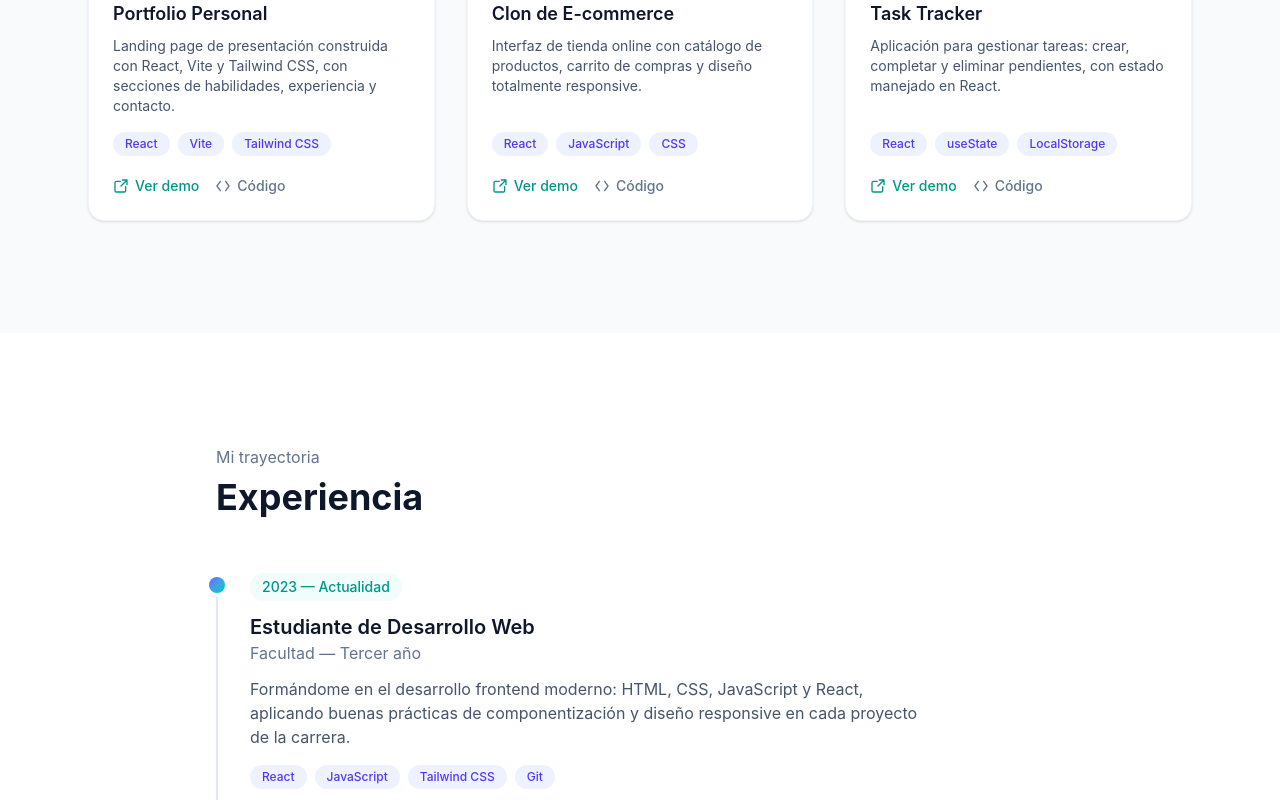
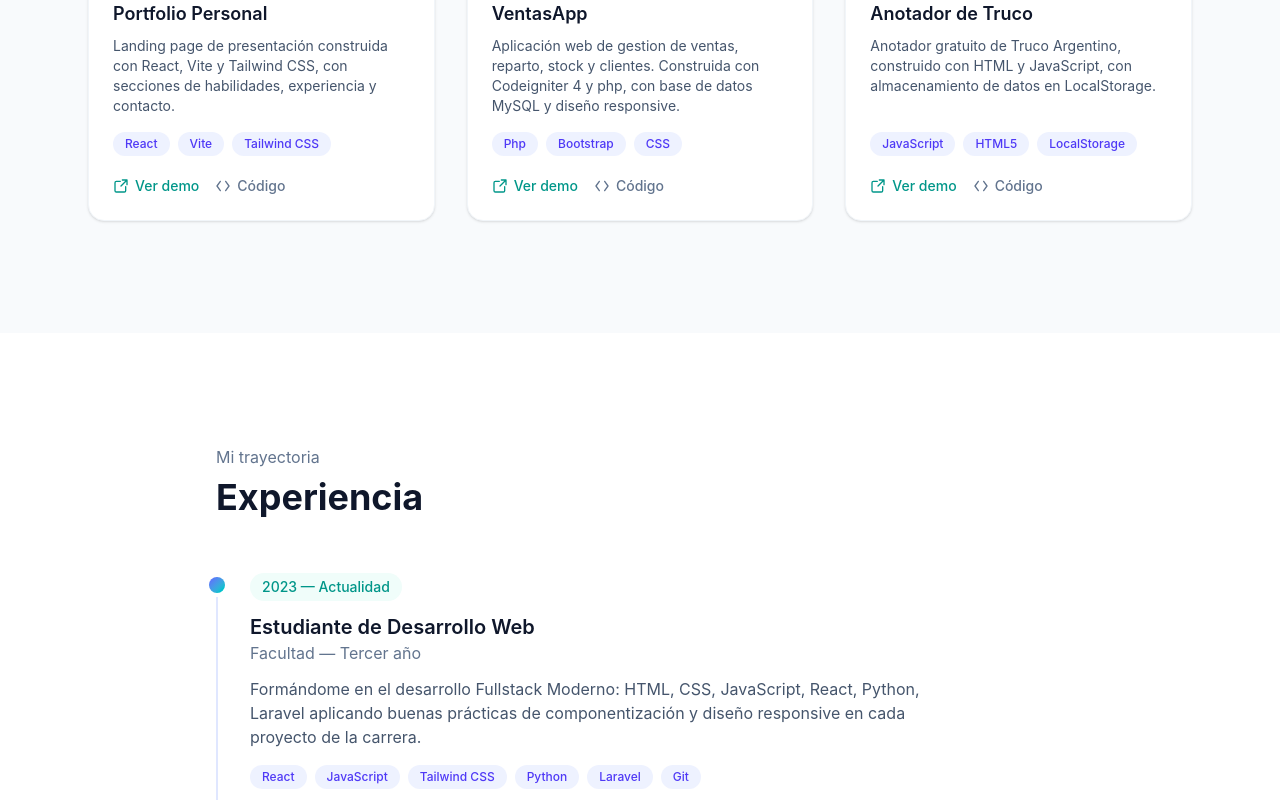
Before and after one commit to HuertaEnzoAriel/Portfolio-EnzoHuerta, a React (Vite) app: page / in a window 1280 px wide. Shown: the part 1860-2660 px from the top of the page. Built offline with nearby package versions, Linux system fonts and the light colour scheme.

Commit message:
correccion en descripcion de habilidades, experiencia y proyectos

```diff
--- a/src/components/Experiencia.jsx
+++ b/src/components/Experiencia.jsx
@@ -4,8 +4,8 @@ const experiencias = [
     titulo: "Estudiante de Desarrollo Web",
     lugar: "Facultad — Tercer año",
     descripcion:
-      "Formándome en el desarrollo frontend moderno: HTML, CSS, JavaScript y React, aplicando buenas prácticas de componentización y diseño responsive en cada proyecto de la carrera.",
-    tags: ["React", "JavaScript", "Tailwind CSS", "Git"],
+      "Formándome en el desarrollo Fullstack Moderno: HTML, CSS, JavaScript, React, Python, Laravel aplicando buenas prácticas de componentización y diseño responsive en cada proyecto de la carrera.",
+    tags: ["React", "JavaScript", "Tailwind CSS","Python","Laravel","Git"],
   },
   {
     periodo: "2024",
@@ -16,7 +16,7 @@ const experiencias = [
     tags: ["React", "Vite", "UI/UX"],
   },
   {
-    periodo: "2024 — 2025",
+    periodo: "2026",
     titulo: "Proyectos Personales",
     lugar: "Portafolio propio",
     descripcion:
--- a/src/components/Habilidades.jsx
+++ b/src/components/Habilidades.jsx
@@ -5,14 +5,14 @@ const CodeIcon = () => (
 );
 
 const habilidades = [
-  { nombre: "HTML5", nivel: 90 },
-  { nombre: "CSS3", nivel: 88 },
-  { nombre: "JavaScript", nivel: 70 },
-  { nombre: "React", nivel: 65 },
-  { nombre: "Tailwind CSS", nivel: 85 },
-  { nombre: "Git & GitHub", nivel: 65 },
-  { nombre: "Vite", nivel: 60 },
-  { nombre: "Diseño Responsive", nivel: 85 },
+  { nombre: "HTML5", nivel: 60 },
+  { nombre: "CSS3", nivel: 55 },
+  { nombre: "JavaScript", nivel: 45 },
+  { nombre: "React", nivel: 10 },
+  { nombre: "Tailwind CSS", nivel: 10 },
+  { nombre: "Git & GitHub", nivel: 68 },
+  { nombre: "Vite", nivel: 15 },
+  { nombre: "Diseño Responsive", nivel: 65 },
 ];
 
 export default function Habilidades() {
--- a/src/components/Proyectos.jsx
+++ b/src/components/Proyectos.jsx
@@ -19,17 +19,17 @@ const proyectos = [
     gradient: "from-indigo-500 to-teal-400",
   },
   {
-    titulo: "Clon de E-commerce",
+    titulo: "VentasApp",
     descripcion:
-      "Interfaz de tienda online con catálogo de productos, carrito de compras y diseño totalmente responsive.",
-    tags: ["React", "JavaScript", "CSS"],
+      "Aplicación web de gestion de ventas, reparto, stock y clientes. Construida con Codeigniter 4 y php, con base de datos MySQL y diseño responsive.",
+    tags: ["Php", "Bootstrap", "CSS"],
     gradient: "from-teal-400 to-indigo-500",
   },
   {
-    titulo: "Task Tracker",
+    titulo: "Anotador de Truco",
     descripcion:
-      "Aplicación para gestionar tareas: crear, completar y eliminar pendientes, con estado manejado en React.",
-    tags: ["React", "useState", "LocalStorage"],
+      "Anotador gratuito de Truco Argentino, construido con HTML y JavaScript, con almacenamiento de datos en LocalStorage.",
+    tags: ["JavaScript", "HTML5", "LocalStorage"],
     gradient: "from-indigo-400 to-pink-400",
   },
 ];
```
